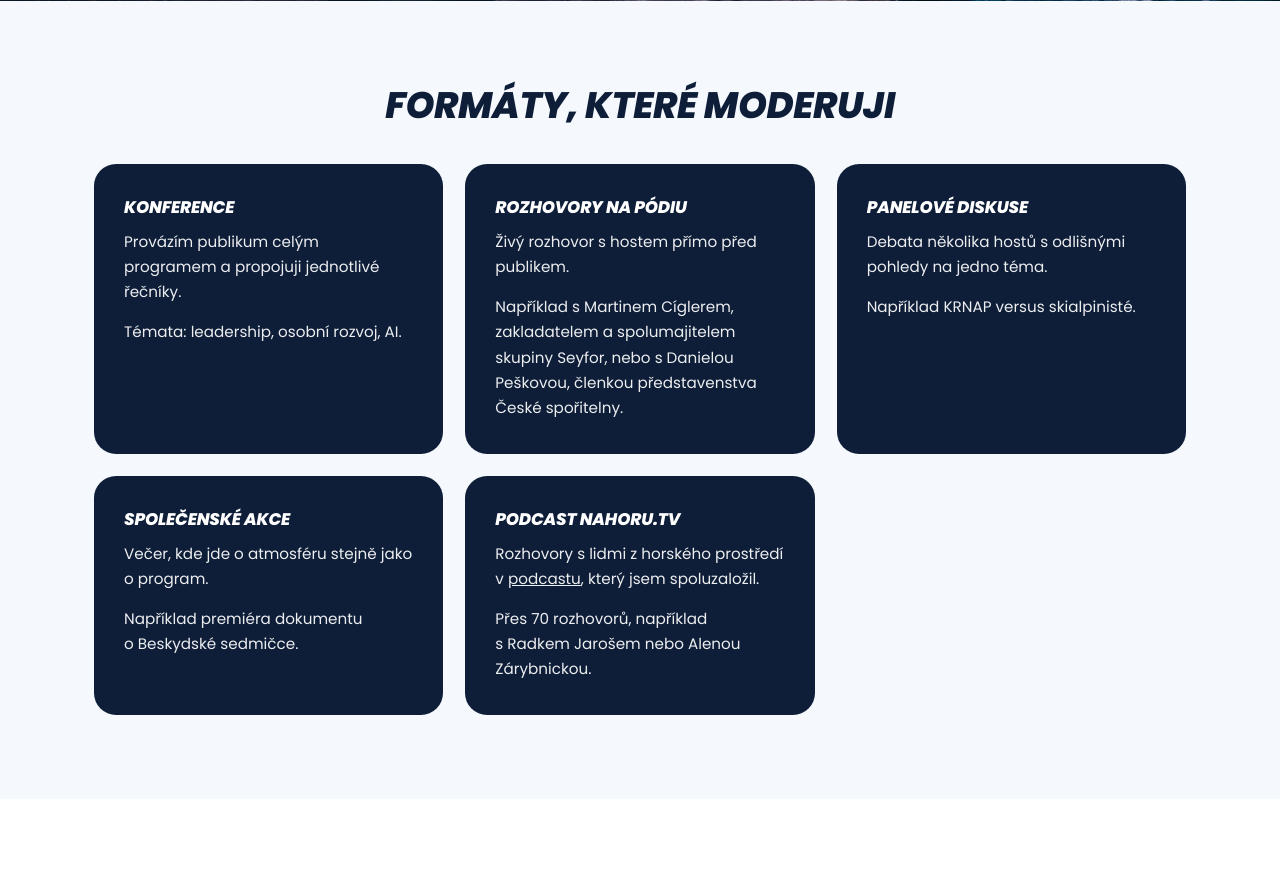
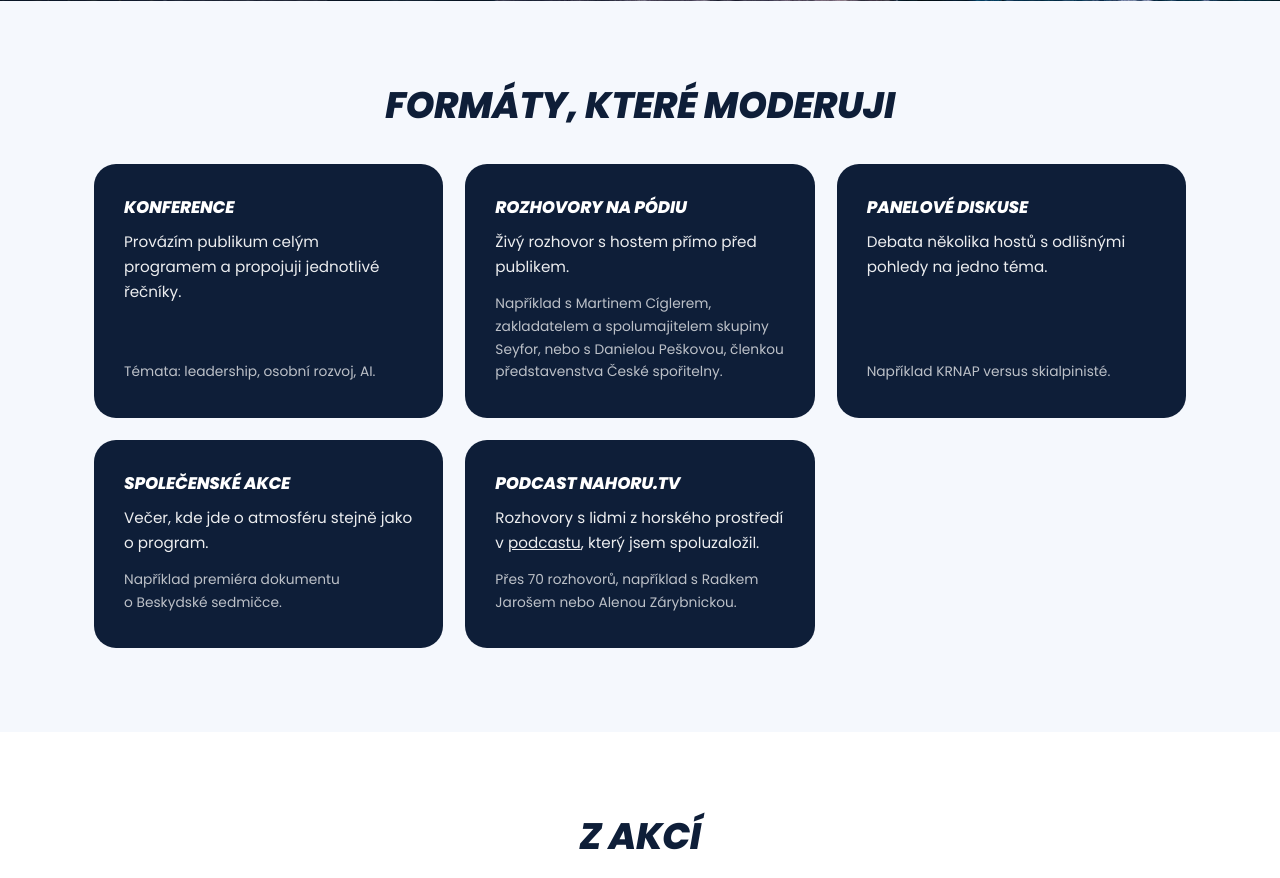
Before and after one commit to lukhavran/lukashavranek-web, a Node project: template src/pages/moderovani.njk in a window 1280 px wide. Shown: the part 792-1670 px from the top of the page. Run offline with Node 20 templates, Linux system fonts and the light colour scheme; the template is opened without the code that fills it, so the values that code supplies are empty.

Commit message:
Moderování: příklady v kartách formátů menším písmem a zarovnané dolů
Co-Authored-By: Claude Opus 5.5 <noreply@anthropic.com>

```diff
--- a/src/assets/style.css
+++ b/src/assets/style.css
@@ -385,3 +385,5 @@ footer a:hover{color:var(--peach)}
 #formaty{scroll-margin-top:92px}
 @media(max-width:960px){.why-grid.formats{grid-template-columns:1fr 1fr}}
 @media(max-width:760px){.gallery{grid-template-columns:1fr 1fr;gap:10px}.gallery figure{border-radius:14px}.why-grid.formats{grid-template-columns:1fr}.hero-photo.hero-mod .hero-bg{object-position:82% 80%}}
+.why-grid.formats .why-card{display:flex;flex-direction:column}
+.why-grid.formats .why-card .ex{margin-top:auto;padding-top:14px;font-size:.86rem;opacity:.72}
```
